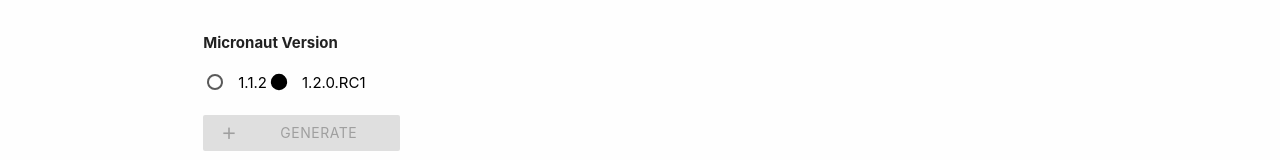
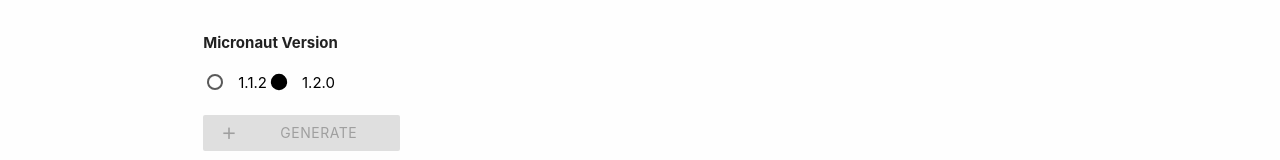
Before and after one commit to profileit/Micronaut, a React (Create React App) app in the folder app/: page / in a window 1280 px wide. Shown: the part 425-585 px from the top of the page. Built offline with nearby package versions, Linux system fonts and the light colour scheme.

Commit message:
Set Dockerfile

```diff
--- a/app/src/App.jsx
+++ b/app/src/App.jsx
@@ -18,7 +18,7 @@
       package: "",
       lang: "java",
       build: "gradle",
-      version: "1.2.0.RC1",
+      version: "1.2.0",
       features: [],
       featureSearch: "",
       featuresToSelect: FEATURES,
--- a/app/src/constants/index.js
+++ b/app/src/constants/index.js
@@ -71,4 +71,4 @@
       "Adds support for distributed tracing with Zipkin (https://zipkin.io)"
   });
 
-  export const MICRONAUT_VERSIONS = [{ label: '1.1.2', value: '1.1.2' }, { label: '1.2.0.RC1', value: '1.2.0.RC1' }]
+  export const MICRONAUT_VERSIONS = [{ label: '1.1.2', value: '1.1.2' }, { label: '1.2.0', value: '1.2.0' }]
```
Also changed, not shown: 2 other files (tests, documents, lock files or other folders).
